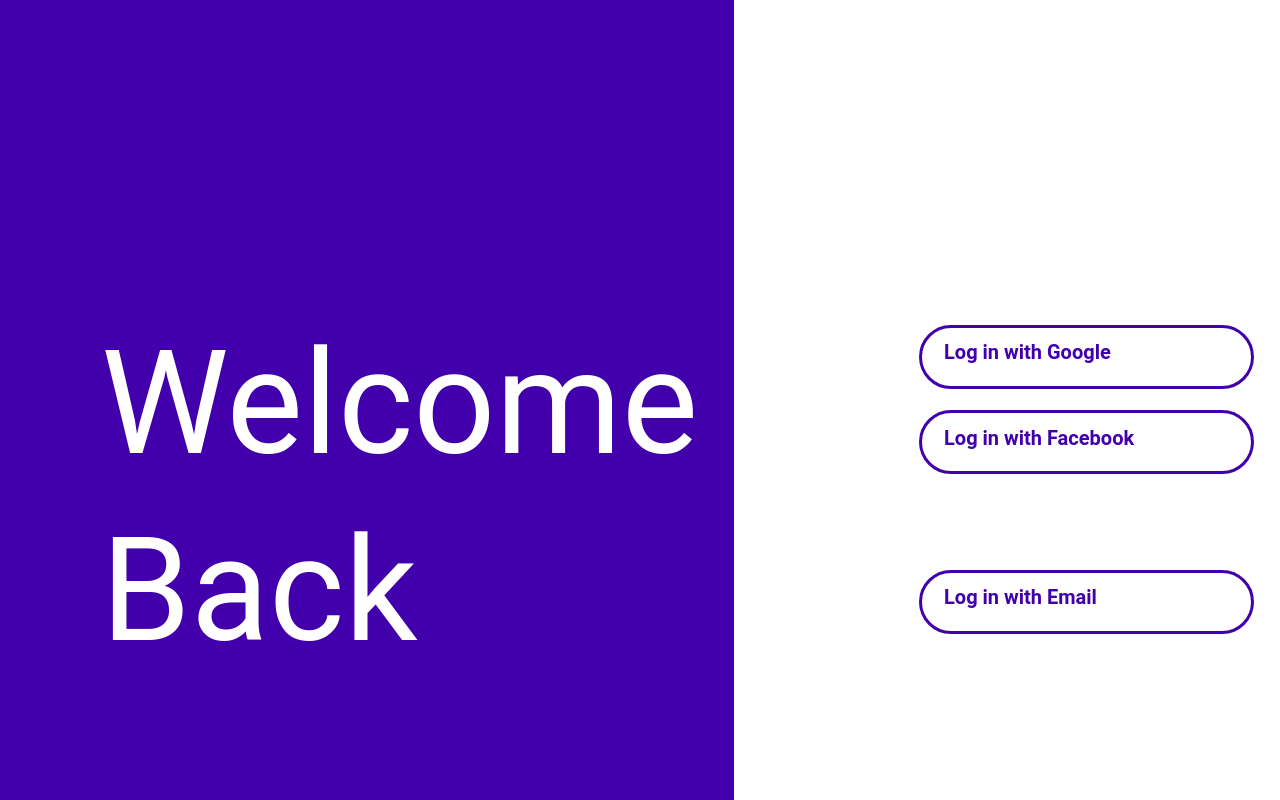
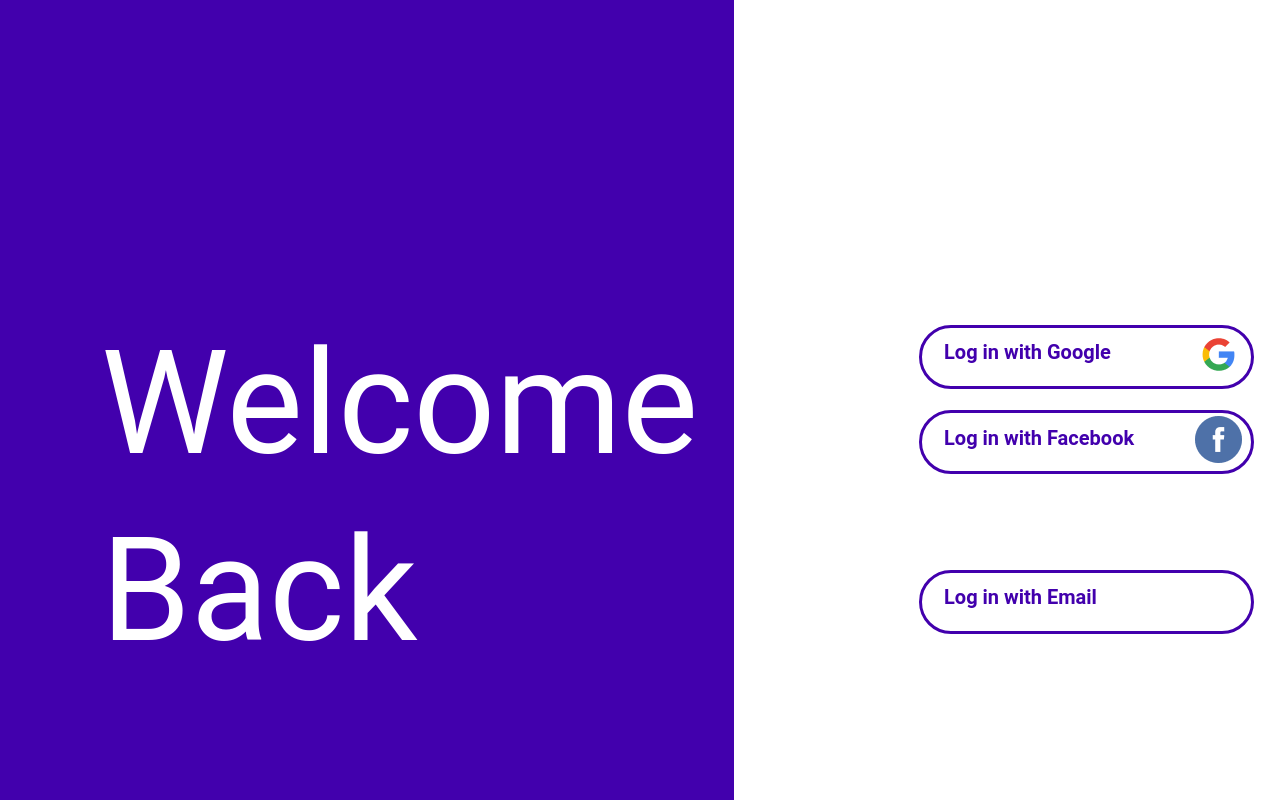
Before and after one commit to albertprk/sconversationsnow, a React (Create React App) app: page / in a window 1280 px wide. Shown: the top 800 px of the page. Built offline with nearby package versions, Linux system fonts and the light colour scheme.

Commit message:
added photos to webpage

```diff
--- a/src/App.js
+++ b/src/App.js
@@ -2,7 +2,7 @@
 //import './App.css';
 import Landing from './components/Landing'
 import Login from './components/Login'
-import './components/Login.css';
+import './Login.css';
 
 class App extends Component {
   render() {
--- a/src/components/Login.css
+++ b/src/Login.css
@@ -181,7 +181,7 @@
     left: 1195px;
     top: 416px;
 
-    background: url(facebook_circle-512Fb.png);
+    background: url("./images/facebook_circle-512Fb.png");
     }
 
     .google {
@@ -213,5 +213,5 @@
     left: 1201px;
     top: 337px;
 
-    background: url(new-google-favicon-512@2.png);
+    background: url("./images/new-google-favicon-512.png");
     }
--- a/src/components/Login.js
+++ b/src/components/Login.js
@@ -8,16 +8,16 @@
         <div className="rectangle">
             <div className = "welcomeBack">Welcome<br></br>Back</div>
         </div>
+        <div className = "newGoogleFavicon_512"/>
         <div className = "logInWithGoogle">Log in with Google</div>
-
-        <div className = "rectangle_2">
-        </div>
+        <div className = "rectangle_2"/>
+        <div className = "facebookCircle_512"/>
         <div className = "logInWithFacebook">Log in with Facebook</div>
         <div className = "rectangle_2_1 ">
         </div>
         <div className = "logInWithEmail">Log in with Email</div>
-        <div className = "rectangle_2_2 ">
-        </div>
+        <div className = "rectangle_2_2 "/>
+
 
 
 
```
Also changed, not shown: src/images/new-google-favicon-512.png (added), src/images/new-google-favicon-512@2x.png (deleted).
